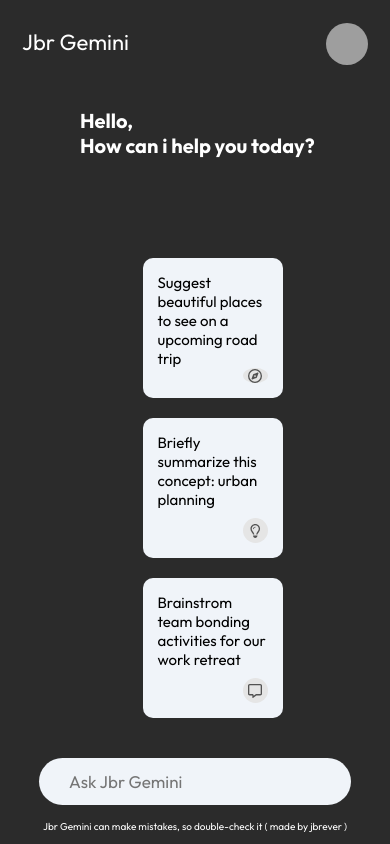
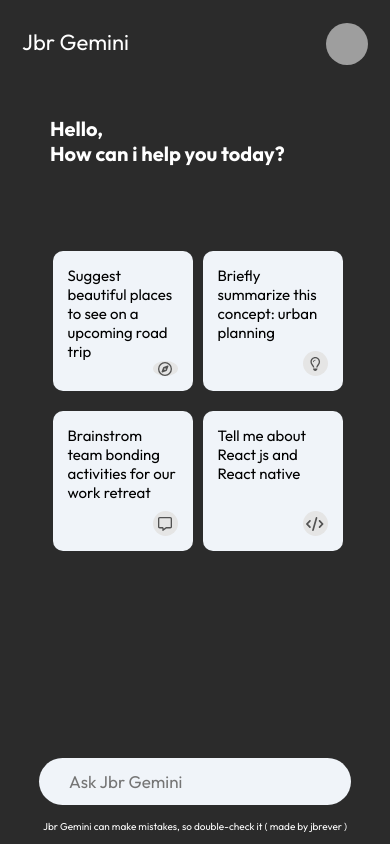
Before and after one commit to Jbrever/React-Gemini-Clone, a React (Vite) app in the folder frontend/: page / in a window 390 px wide. Built offline with nearby package versions, Linux system fonts and the light colour scheme; grey boxes are pictures that could not be loaded.

Commit message:
css changes

```diff
--- a/frontend/components/Main/Main.css
+++ b/frontend/components/Main/Main.css
@@ -367,4 +367,8 @@
     .main-container .content-part .after-query .main-content .ai-reply{
         font-size: 14px;
     }
+    .main-container .content-part .before-query{
+        margin-left: -30px;
+        gap: 70px;
+    }
 }
```
